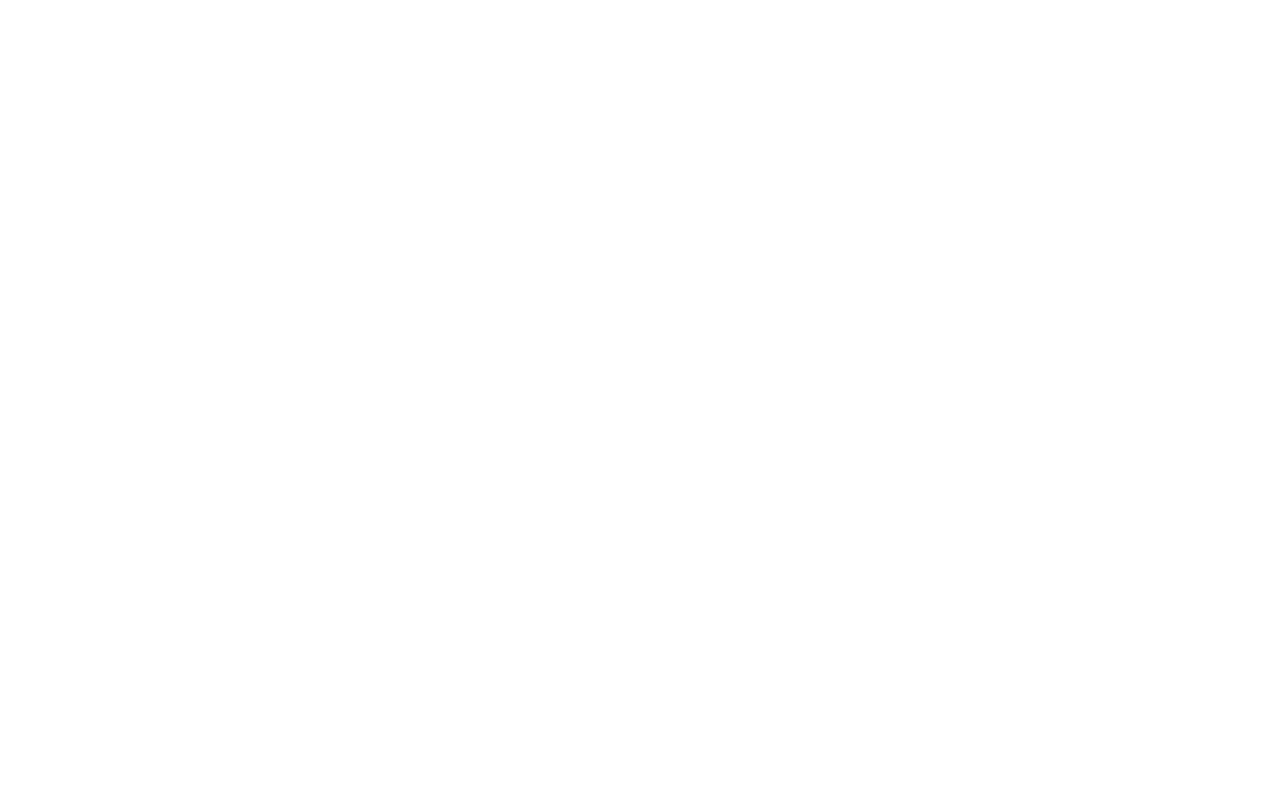
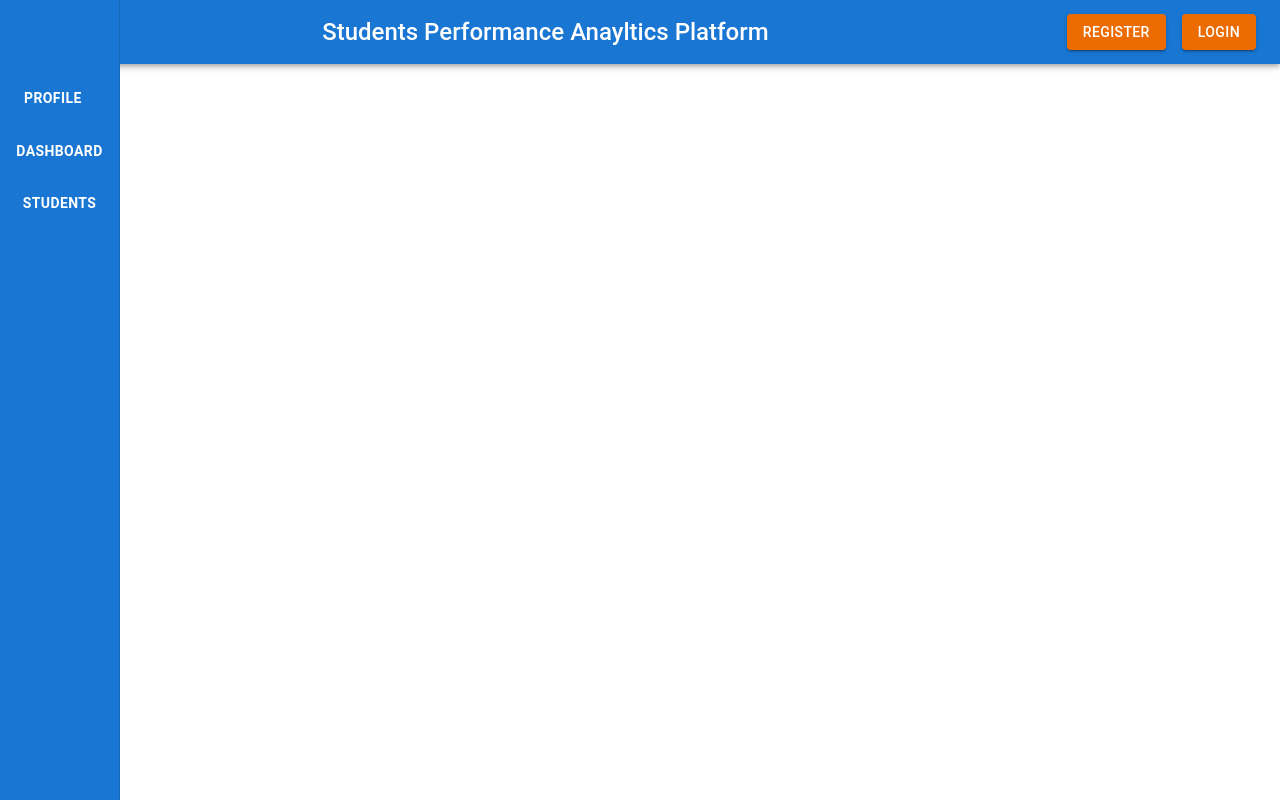
Before and after one commit to Yusuf-ALmahroos/students_performance_client, a React (Vite) app: page / in a window 1280 px wide. Built offline with nearby package versions, Linux system fonts and the light colour scheme.

Commit message:
coded top bar and nav bar

```diff
--- a/src/App.jsx
+++ b/src/App.jsx
@@ -1,10 +1,18 @@
 import { useState } from 'react'
 import './App.css'
+import { Routes, Route } from "react-router-dom";
+import Nav from './components/Nav';
+import TopBar from './components/TopBar';
 
 function App() {
 
   return (
     <>
+      <TopBar />
+      <Nav />
+      <Routes>
+        <Route />
+      </Routes>
     </>
   )
 }
--- /dev/null
+++ b/src/components/Nav.jsx
@@ -0,0 +1,40 @@
+import {
+  Drawer,
+  Toolbar,
+  List,
+  ListItem,
+  ListItemIcon,
+  ListItemText,
+  useTheme,
+  useMediaQuery,
+  Button
+} from '@mui/material';
+
+const navBarOptions = ['Profile','Dashboard', 'Students']
+const Nav = () => {
+  return (
+    <Drawer
+      variant="permanent"
+      open
+      sx={{
+        "& .MuiDrawer-paper": {
+          width: 120,
+          boxSizing: 'border-box',
+          bgcolor: 'primary.main',
+          color: 'white',
+        }
+      }}
+    >
+      <Toolbar />
+      <List>
+        {navBarOptions.map((text) => (
+          <ListItem>
+            <Button sx={{fontWeight: 600}} variant='text' color="white">{text}</Button>
+          </ListItem>
+        ))}
+      </List>
+    </Drawer>
+  )
+}
+
+export default Nav
--- /dev/null
+++ b/src/components/TopBar.jsx
@@ -0,0 +1,21 @@
+import { AppBar, Toolbar, Typography, Box, Button } from '@mui/material';
+
+export default function TopBar({ onLogin, onRegister }) {
+  return (
+    <AppBar
+      position="fixed"
+      sx={{ zIndex: (theme) => theme.zIndex.drawer - 1 }}
+
+    >
+      <Toolbar>
+        <Typography variant="h5" sx={{ flexGrow: 1, fontWeight: 550}}>
+          Students Performance Anayltics Platform
+        </Typography>
+        <Box display={'flex'} gap={2}>
+          <Button sx={{fontWeight: 550}} variant='contained' color="warning" onClick={onRegister}>Register</Button>
+          <Button sx={{fontWeight: 550}} variant='contained' color="warning" onClick={onLogin}>Login</Button>
+        </Box>
+      </Toolbar>
+    </AppBar>
+  );
+}
```
Also changed, not shown: package.json (+7 -1 lines), services/api.js (added, +21 -0 lines), services/auth.js (added, +30 -0 lines), src/main.jsx (+5 -5 lines), 1 other file (tests, documents, lock files or other folders).
